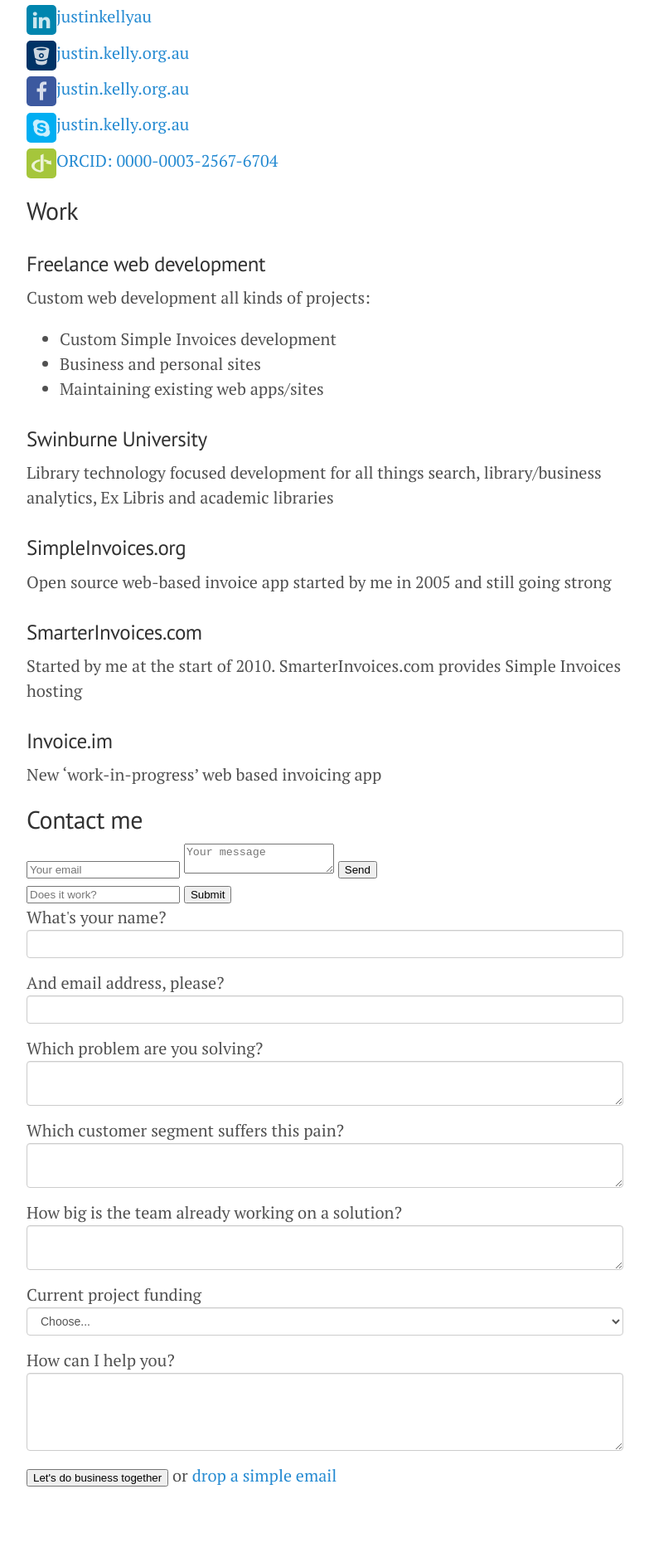
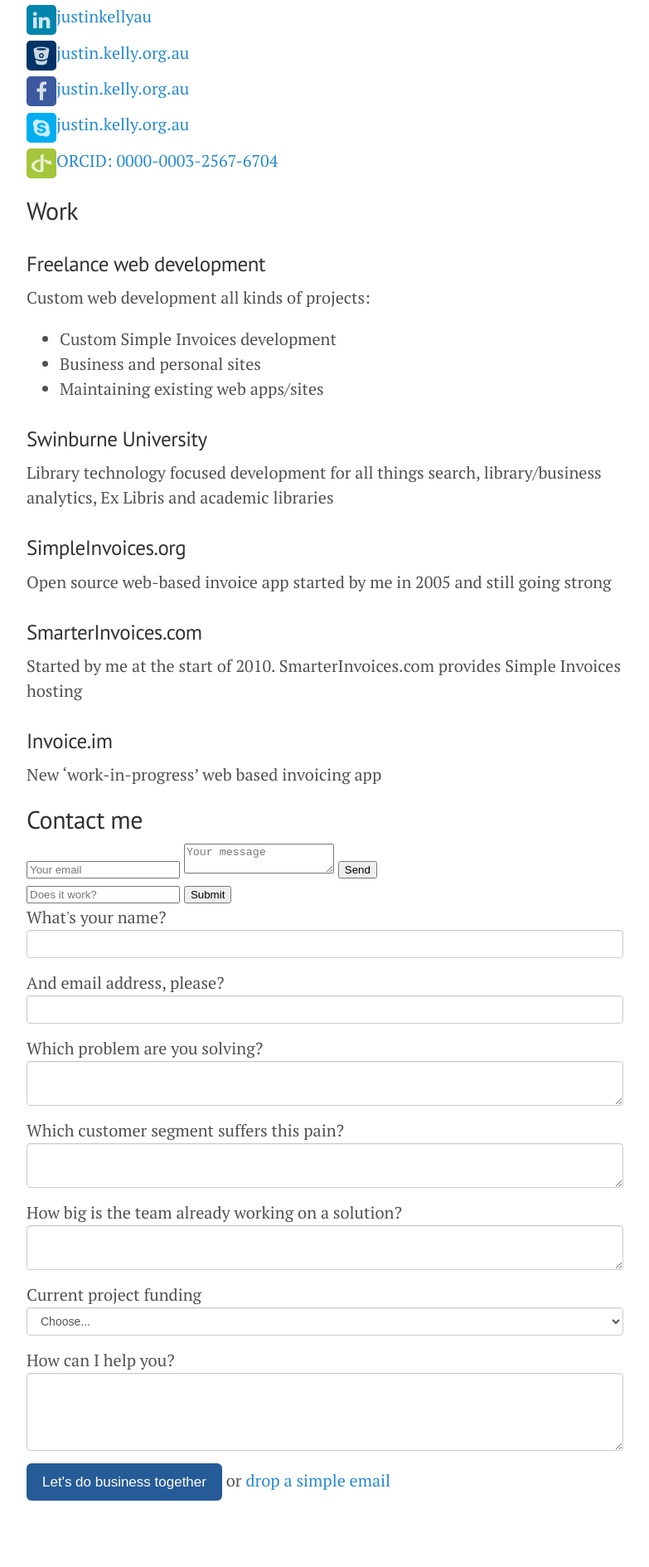
Before and after one commit to justinkelly/justinkelly.github.io, a Jekyll site: the page built from about/index.markdown, in a window 1280 px wide. Shown: the part 858-2747 px from the top of the page at 83% size, without its empty margins (248-1031 px from the left). Built offline with Jekyll 4.4.1, drawn with Linux system fonts in a browser that asks for light colours; nearby versions of some CDN libraries.

Commit message:
Update justinkelly.css

```diff
--- a/public/css/justinkelly.css
+++ b/public/css/justinkelly.css
@@ -38,6 +38,46 @@
 	margin-top:-17px;
 }
 
+
+/* Contact form */
+.btn {
+  border: none;
+  font-size: 15px;
+  font-weight: normal;
+  line-height: 1.4;
+  border-radius: 4px;
+  padding: 10px 15px;
+  -webkit-font-smoothing: subpixel-antialiased;
+  -webkit-transition: 0.25s linear;
+  transition: 0.25s linear;
+  background-color: #255b96;
+  color: #ffffff !important;
+  text-decoration: none;
+}
+.btn:hover,
+.btn:focus {
+  color: #ffffff;
+  background-color: #3073b3;
+  text-decoration: none;
+  cursor: pointer;
+}
+.btn:active,
+.btn.active {
+  outline: none;
+  -webkit-box-shadow: none;
+  box-shadow: none;
+}
+.btn-lg {
+  padding: 10px 19px;
+  font-size: 17px;
+  line-height: 1.471;
+  border-radius: 6px;
+}
+
+.form-control {
+  -moz-box-sizing: padding-box;
+  box-sizing: padding-box;
+}
 /*Change icons size here*/
 .social-icons .fa {
 	font-size: 1.6em;
```
